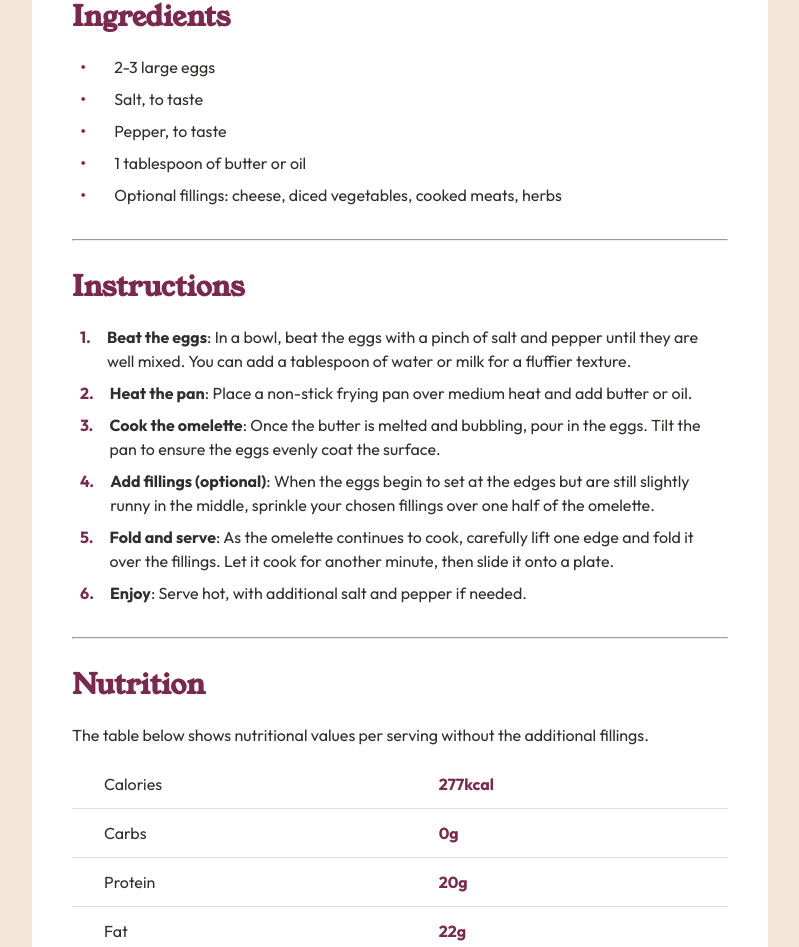
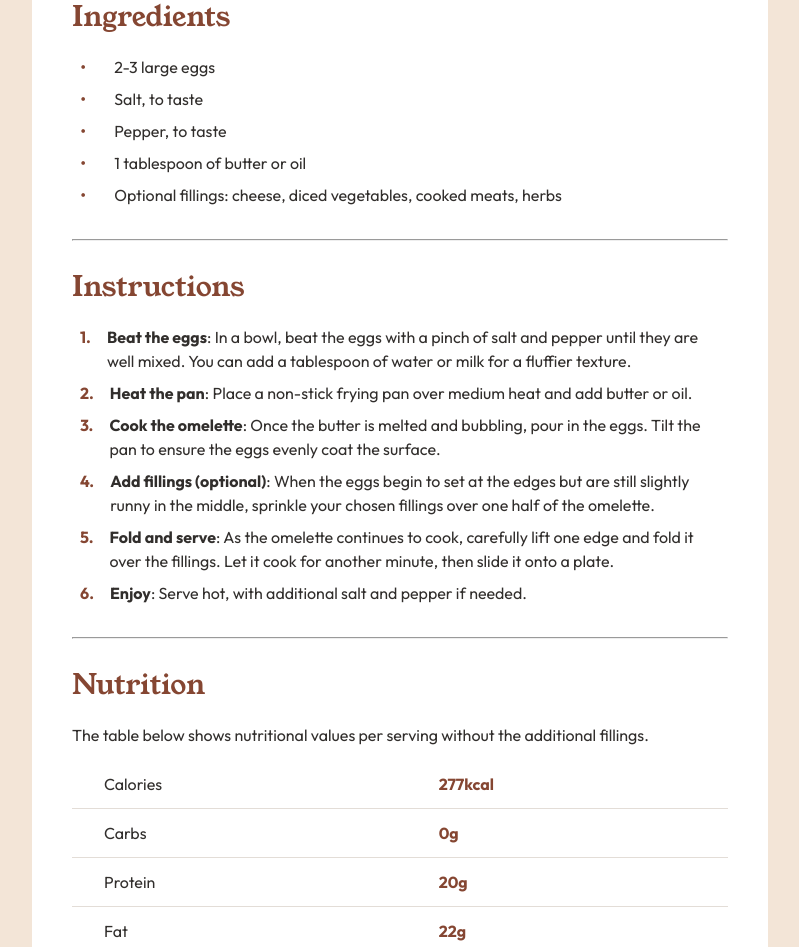
Before and after one commit to Michael-Andreas/recipe-page, a plain HTML site: page index.html in a window 1280 px wide. Shown: the part 853-1800 px from the top of the page, without its empty margins (240-1039 px from the left). Drawn offline with Linux system fonts and the light colour scheme.

Commit message:
changed fontweights and colors of headings

```diff
--- a/styles.css
+++ b/styles.css
@@ -88,9 +88,10 @@ h1 {
 h2 {
   font-family: "Young Serif", "serif";
   font-size: 1.75rem;
+  font-weight: 400;
   line-height: 100%;
   letter-spacing: 0px;
-  color: var(--rose-800);
+  color: var(--brown-800);
   margin-bottom: 1.5rem;
 }
 
@@ -98,6 +99,7 @@ h3 {
   font-size: 1.25rem;
   line-height: 100%;
   letter-spacing: 0px;
+  font-weight: 400;
   color: var(--rose-800);
   margin-bottom: 1rem;
 }
@@ -133,7 +135,7 @@ ul li::before {
   margin-left: 0.5rem;
   margin-right: 28px;
   font-size: 1.2em;
-  color: var(--rose-800);
+  color: var(--brown-800);
   flex-shrink: 0;
 }
 
@@ -157,7 +159,7 @@ ol li {
 
 ol li::before {
   content: counter(num) ". ";
-  color: var(--rose-800);
+  color: var(--brown-800);
   font-weight: bold;
   display: block;
   flex-shrink: 0;
@@ -186,7 +188,7 @@ td:first-child {
 }
 
 td:nth-child(2) {
-  color: var(--rose-800);
+  color: var(--brown-800);
   font-weight: bold;
   padding-right: 1rem;
 }
```
